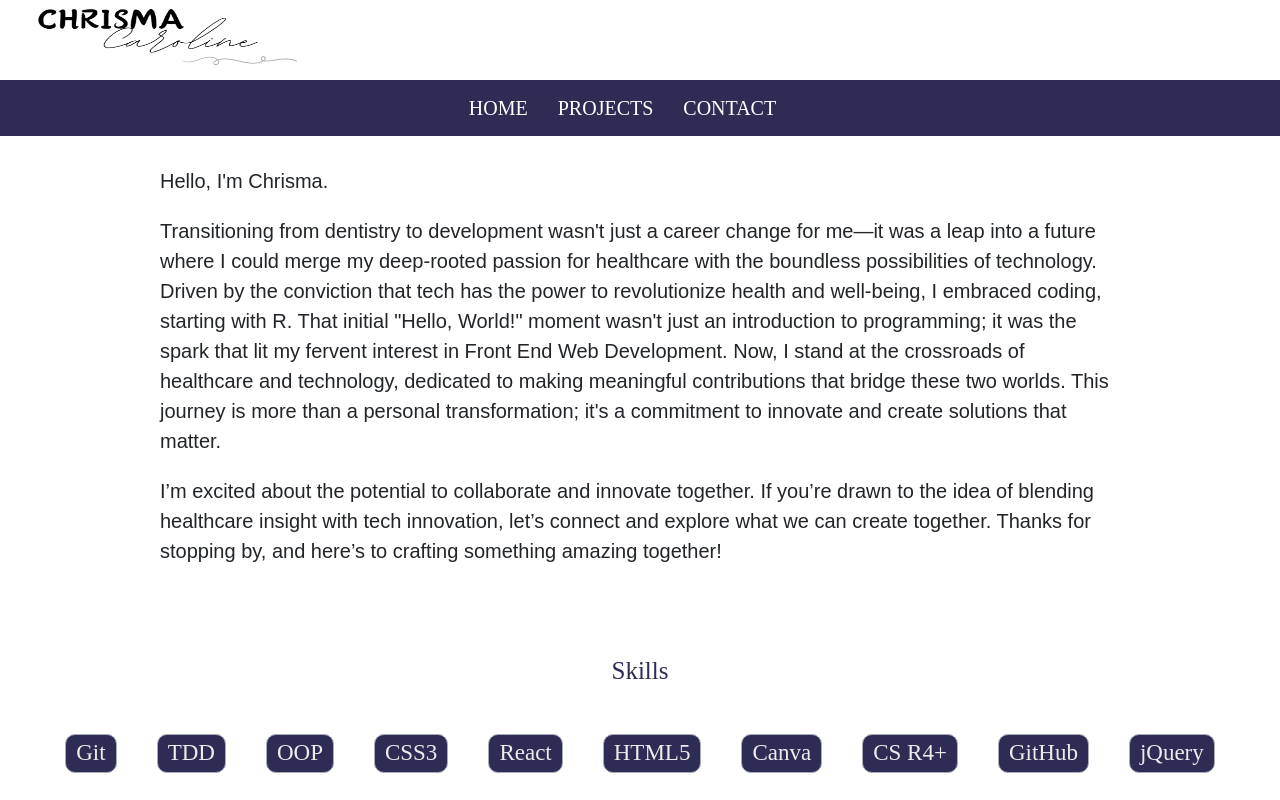
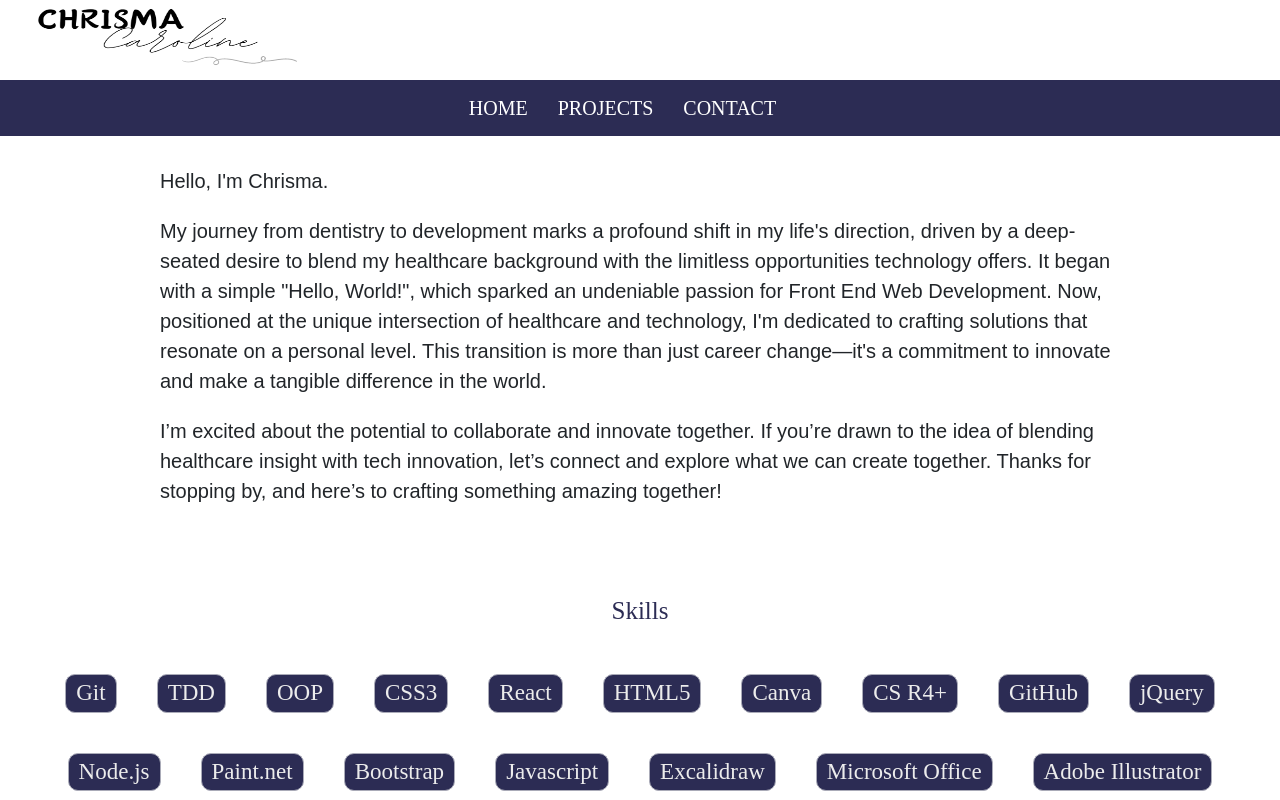
Before and after one commit to chrisma89/Chrisma-Caroline-Stephen, a React (Vite) app: page / in a window 1280 px wide. Shown: the top 800 px of the page. Built offline with nearby package versions, Linux system fonts and the light colour scheme; a web font is replaced by a local one.

Commit message:
about me content changed

```diff
--- a/src/components/HomeCard/index.jsx
+++ b/src/components/HomeCard/index.jsx
@@ -36,7 +36,7 @@ function HomeCard() {
         >
           <Col>
 
-          Transitioning from dentistry to development wasn't just a career change for me—it was a leap into a future where I could merge my deep-rooted passion for healthcare with the boundless possibilities of technology. Driven by the conviction that tech has the power to revolutionize health and well-being, I embraced coding, starting with R. That initial "Hello, World!" moment wasn't just an introduction to programming; it was the spark that lit my fervent interest in Front End Web Development. Now, I stand at the crossroads of healthcare and technology, dedicated to making meaningful contributions that bridge these two worlds. This journey is more than a personal transformation; it's a commitment to innovate and create solutions that matter.
+          My journey from dentistry to development marks a profound shift in my life's direction, driven by a deep-seated desire to blend my healthcare background with the limitless opportunities technology offers. It began with a simple "Hello, World!", which sparked an undeniable passion for Front End Web Development. Now, positioned at the unique intersection of healthcare and technology, I'm dedicated to crafting solutions that resonate on a personal level. This transition is more than just career change—it's a commitment to innovate and make a tangible difference in the world.
 
           </Col>
         </Row>
```
